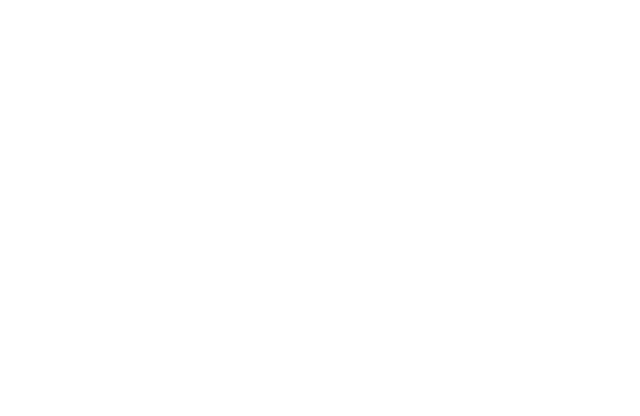
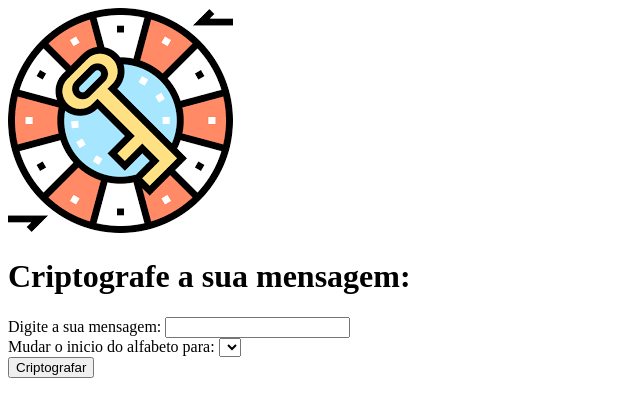
Before and after one commit to vivianezzt/cifra-de-cezar, a plain HTML site: page index.html in a window 1280 px wide. Shown: the whole page, without its empty margins (0-640 px from the left). Drawn offline with Linux system fonts and the light colour scheme.

Commit message:
feat: adiciona o HTML do projeto

```diff
--- a/index.html
+++ b/index.html
@@ -15,7 +15,26 @@
 </head>
 
 <body>
-
+    <!--1º Adicionar a imagem da pasta assets -->
+    <img class="imagem" src="assets/cifra-de-cesar.png" />
+    <!--2º Iniciar título (H1) do nosso projeto com uma classe "destaque" para uma formatação específica ao título-->
+    <h1 class="destaque">Criptografe a sua mensagem:</h1>
+    <!--3º Adicionar duas divś ao projeto para os campos "Digite a sua mensagem e Alfabeto " com uma label que tras um ID "para-criptografar"-->
+    <div class="campo texto">
+        <label for="para-criptografar">Digite a sua mensagem:</label>
+        <input type="text" class="entrada" id="para-criptografar">
+    </div>
+    <!--3º uma div com os elementos label (com for "deslocamento" E id "") e select com ID "deslocamento" e classe "entrada"-->
+    <div class="campo seletor">
+        <label for="deslocamento">Mudar o inicio do alfabeto para:</label>
+        <select id="deslocamento" class="entrada">
+            <!--usar javascript para adicionar o alfabeto-->
+            <option></option>
+        </select>
+    </div>
+    <!--Botão para criptografar, p vazio com a classe "invisivel" e ID "resposta"-->
+    <button id="botao" class="botao">Criptografar</button>
+    <p class="invisivel" id="resposta"></p>
     <script src="script.js"></script>
 </body>
 
```
Also changed, not shown: assets/cifra-de-cesar.png (added), assets/cifra.jpeg (deleted).
